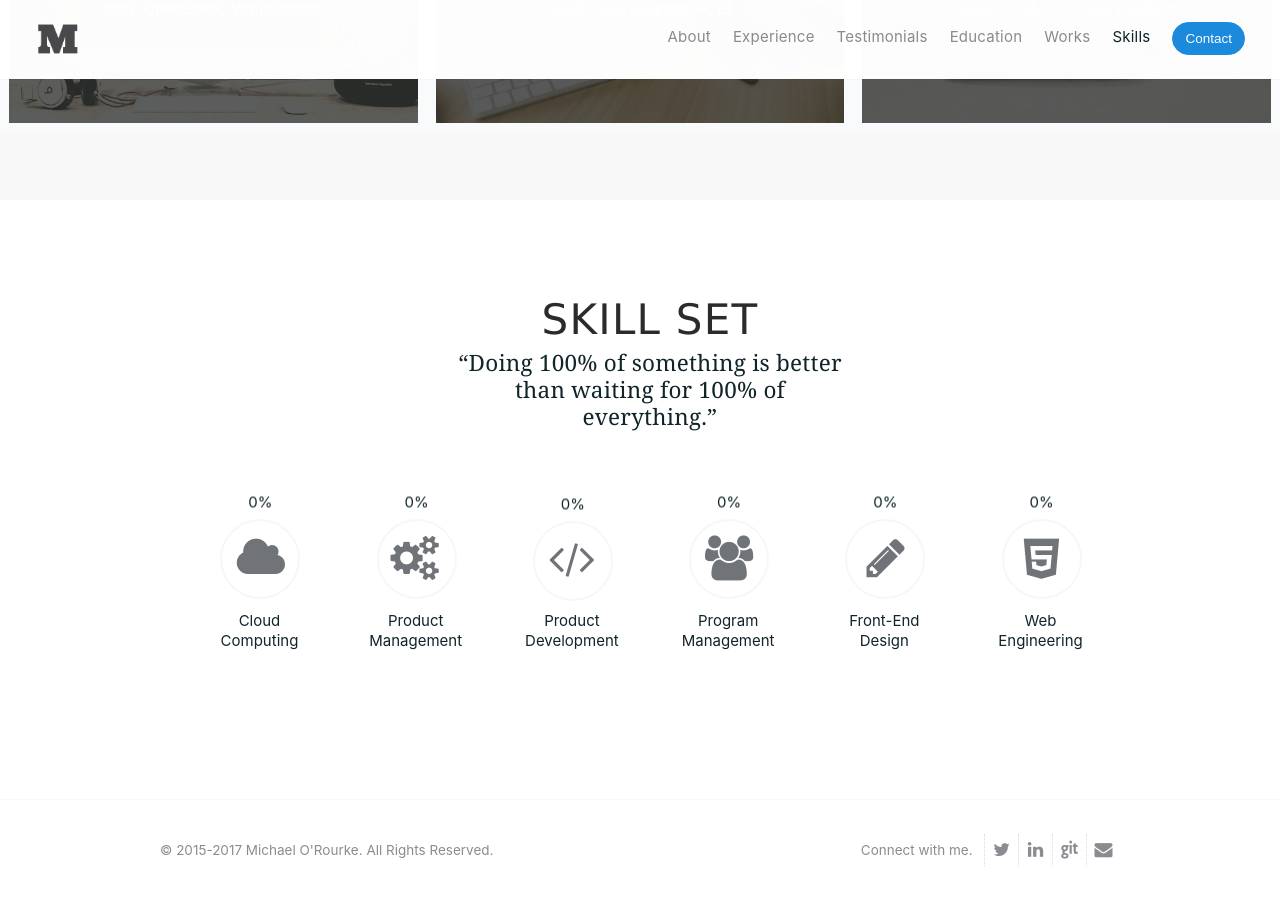
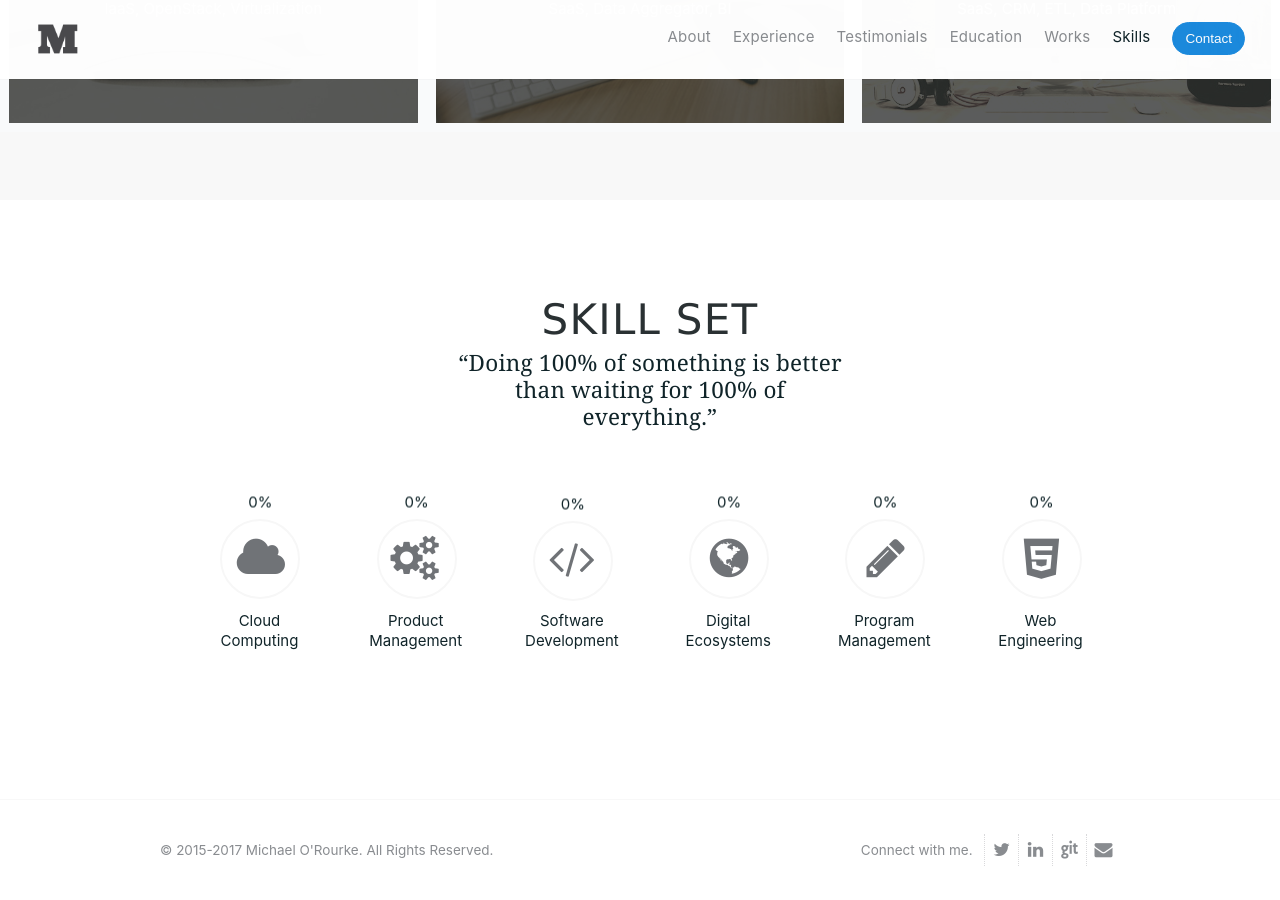
Before and after one commit to caleorourke/unveil, a Jekyll site: the page built from index.html, in a window 1280 px wide and 900 px high, scrolled down 6472 px. Built offline with Jekyll 4.4.1, drawn with Linux system fonts in a browser that asks for light colours.

Commit message:
design updates

```diff
--- a/_includes/sections/skills.html
+++ b/_includes/sections/skills.html
@@ -38,13 +38,20 @@
             <div class="progress-number">0%</div>
           </div>
           <div class="progress-icon fa fa-code fa-3x progress-icon-size"></div>
-          <p class="progress-name">Product<br>Development</p>
+          <p class="progress-name">Software<br>Development</p>
         </li>
         <li class="progress-item"> <!-- skill set -->
           <div class="progress" role="progressbar" data-goal="90">
             <div class="progress-number">0%</div>
           </div>
-          <div class="progress-icon fa fa-users fa-3x progress-icon-left-2x"></div>
+          <div class="progress-icon fa fa-globe fa-3x progress-icon-left-2x"></div>
+          <p class="progress-name">Digital<br>Ecosystems</p>
+        </li>
+        <li class="progress-item"> <!-- skill set -->
+          <div class="progress" role="progressbar" data-goal="87">
+            <div class="progress-number">0%</div>
+          </div>
+          <div class="progress-icon fa fa-pencil fa-3x progress-icon-left-3x"></div>
           <p class="progress-name">Program<br>Management</p>
           <ol class="progress-popover">
             <li>Agile</li>
@@ -52,13 +59,6 @@
             <li>DevOps</li>
             <li>PMO</li>
           </ol>
-        </li>
-        <li class="progress-item"> <!-- skill set -->
-          <div class="progress" role="progressbar" data-goal="87">
-            <div class="progress-number">0%</div>
-          </div>
-          <div class="progress-icon fa fa-pencil fa-3x progress-icon-left-3x"></div>
-          <p class="progress-name">Front-End<br>Design</p>
         </li>
         <li class="progress-item"> <!-- skill set -->
           <div class="progress" role="progressbar" data-goal="84">
--- a/_includes/sections/works.html
+++ b/_includes/sections/works.html
@@ -43,7 +43,7 @@
   <div class="gallery desktop-col1-3 tablet-col1-3 mobile-col1-1">
   <!-- Row #2 -->
     <figure class="gallery-item" data-toggle="modal" data-target="#imeter">
-      <img src="{{page.baseurl}}assets/img/bg-products-fig2.jpg">
+      <img src="{{page.baseurl}}assets/img/bg-products-fig3.jpg">
       <figcaption class="gallery-item--text gallery-item--darken">
         <div class="gallery-item--headline">
           <strong>{{site.data.products.imeter.title}}</strong>
@@ -52,7 +52,7 @@
       </figcaption>
     </figure>
     <figure class="gallery-item" data-toggle="modal" data-target="#jumpgate">
-      <img src="{{page.baseurl}}assets/img/bg-products-fig3.jpg">
+      <img src="{{page.baseurl}}assets/img/bg-products-fig1.jpg">
       <figcaption class="gallery-item--text gallery-item--darken">
         <div class="gallery-item--headline">
           <strong>{{site.data.products.jumpgate.title}}</strong>
@@ -61,7 +61,7 @@
       </figcaption>
     </figure>
     <figure class="gallery-item" data-toggle="modal" data-target="#message-queue">
-      <img src="{{page.baseurl}}assets/img/bg-products-fig1.jpg">
+      <img src="{{page.baseurl}}assets/img/bg-products-fig2.jpg">
       <figcaption class="gallery-item--text gallery-item--darken">
         <div class="gallery-item--headline">
           <strong>{{site.data.products.message-queue.title}}</strong>
@@ -73,7 +73,7 @@
   <div class="gallery desktop-col1-3 tablet-col1-3 mobile-col1-1">
   <!-- Row #3 -->
     <figure class="gallery-item" data-toggle="modal" data-target="#open-cloud">
-      <img src="{{page.baseurl}}assets/img/bg-products-fig1.jpg">
+      <img src="{{page.baseurl}}assets/img/bg-products-fig2.jpg">
       <figcaption class="gallery-item--text gallery-item--darken">
         <div class="gallery-item--headline">
           <strong>{{site.data.products.open-cloud.title}}</strong>
@@ -91,7 +91,7 @@
       </figcaption>
     </figure>
     <figure class="gallery-item" data-toggle="modal" data-target="#siebel">
-      <img src="{{page.baseurl}}assets/img/bg-products-fig2.jpg">
+      <img src="{{page.baseurl}}assets/img/bg-products-fig1.jpg">
       <figcaption class="gallery-item--text gallery-item--darken">
         <div class="gallery-item--headline">
           <strong>{{site.data.products.siebel.title}}</strong>
--- a/less/hero.less
+++ b/less/hero.less
@@ -50,7 +50,7 @@
 
 .hero-title {
   margin-bottom: 0;
-  font-size: 6rem;
+  font-size: 6.25rem;
   font-weight: @font-weight-bold;
   letter-spacing: @letter-spacing-small;
   color: @white;
@@ -67,14 +67,14 @@
 .hero-tagline {
   padding: 0;
   margin: 0;
-  font-size: 3.4rem;
+  font-size: 4rem;
   font-weight: @font-weight-light;
   line-height: @line-height-xsmall;
   color: @white;
 
   @media (max-width: 767px) {
     padding: 0 15px;
-    font-size: 2.6rem;
+    font-size: 2.8rem;
   }
 }
 
--- a/less/variables.less
+++ b/less/variables.less
@@ -47,7 +47,7 @@
 @black:                   #000;
 
 @gray10:                  #102429; // #0a0a0a;
-@gray20:                  #2a2b2d;
+@gray20:                  #2a3133; // #2a2b2d;
 @gray30:                  #576569; // #62656a;
 @gray35:                  #707377;
 @gray40:                  #898c90;
```
Also changed, not shown: assets/css/main.min.css, assets/js/main.min.js.
